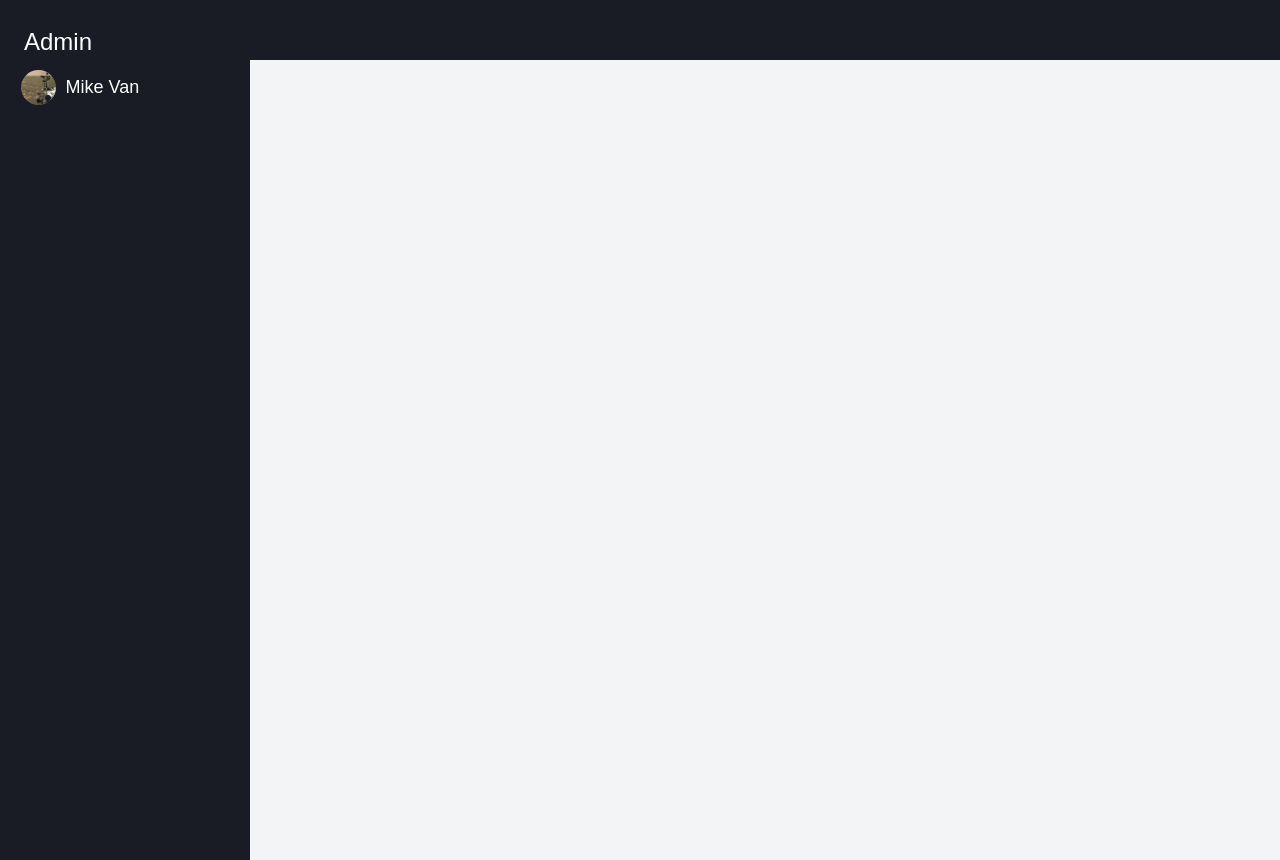
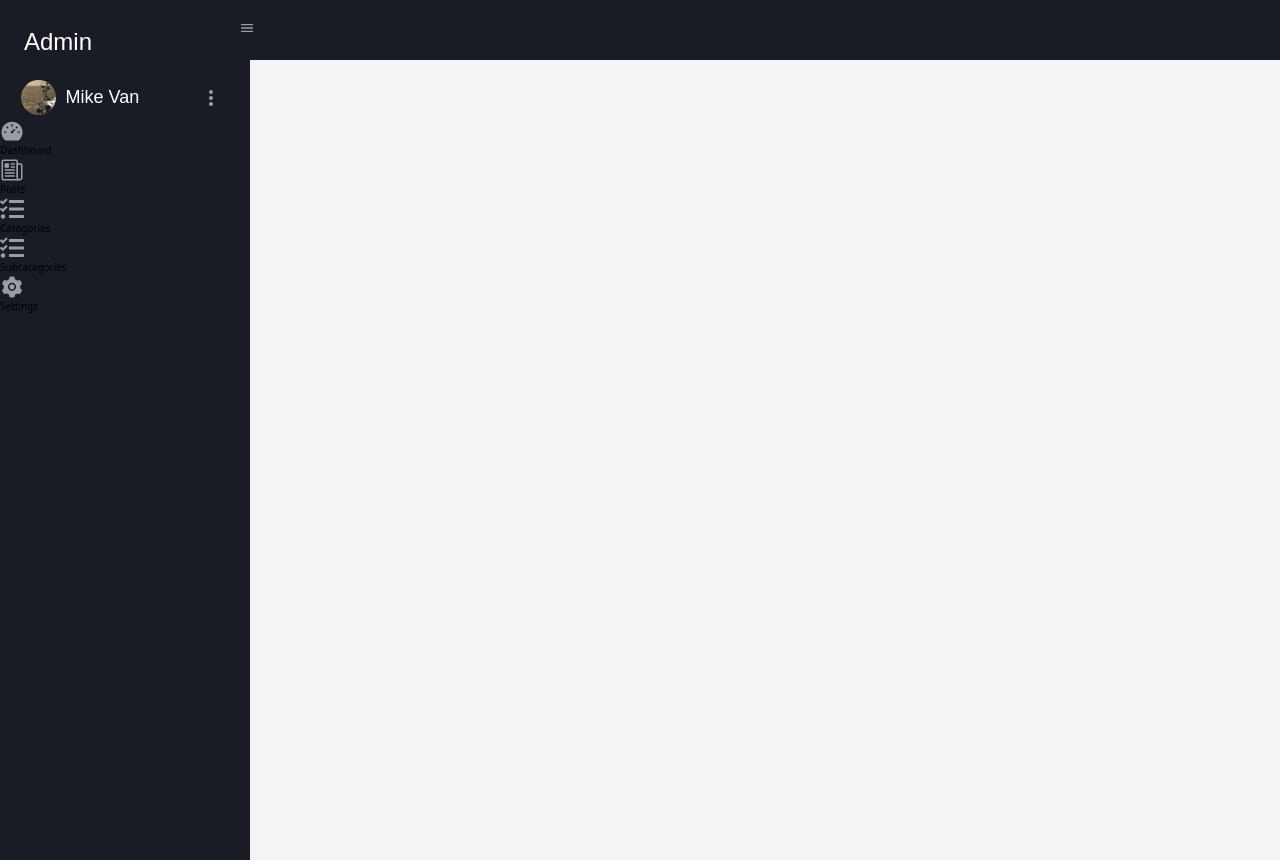
Before and after one commit to Sagni-prog/News-website, a React (Create React App) app: page / in a window 1280 px wide. Built offline with nearby package versions, Linux system fonts and the light colour scheme.

Commit message:
side bar modified

```diff
--- a/src/App.js
+++ b/src/App.js
@@ -17,7 +17,10 @@ function App() {
   const [state,dispatch] = useReducer(NavReducer,{show: false})
   return (
     <div className='h-100vh'>
-            <Dashboard />
+            <BrowserRouter>
+               <Dashboard />
+
+            </BrowserRouter>
            {/* <NavContext.Provider
    value={{state,dispatch}}
  >
--- a/src/components/Dashboard/SideBar.js
+++ b/src/components/Dashboard/SideBar.js
@@ -1,7 +1,14 @@
+/* eslint-disable jsx-a11y/alt-text */
 import React from 'react'
 import './dashboard.css'
 import './sidebar.css'
 import Images from '../../constants/Images'
+import { BiDotsVerticalRounded } from 'react-icons/bi'
+import { AiFillDashboard } from 'react-icons/ai'
+import { IoNewspaperOutline } from 'react-icons/io5'
+import { FaTasks } from 'react-icons/fa'
+import { AiFillSetting } from 'react-icons/ai'
+import { Link } from 'react-router-dom'
 
 
 const SideBar = () => {
@@ -11,19 +18,63 @@ const SideBar = () => {
     <div className='dashboard-sidebar dashboard-bg-dark h-100'>
       <div className = "sidebar-inside dashboard-bg-dark h-100">
           <div className='container pl-1'>
-             <div className = "author flex align-center gap-1 mt-1">
+             <div className = "author flex align-center gap-4 mt-2">
+              <div className='flex align-center gap-1'>
                 <div className = "author-img">
                     <img src = {mars} />
                 </div>
                 <div className = "author-name">
                      <p className = "font-montserrat font-18 color-white">Mike Van</p>
-                </div>
+                 </div>
+               </div>
 
-                <div className = "menu">
-                    menu
-                </div>
+                     <BiDotsVerticalRounded className = "menu-icon color-light-gray font-24 " />
              </div>
            </div>
+
+           <ul>
+                <li>
+                    <Link>
+                         <span>
+                           <AiFillDashboard className='font-24 color-light-gray'/>
+                         </span>
+                         Dashboard
+                    </Link>
+                </li>
+                <li>
+                    <Link>
+                         <span>
+                           <IoNewspaperOutline className='font-24 color-light-gray'/>
+                         </span>
+                         Posts
+                    </Link>
+                </li>
+                <li>
+                    <Link>
+                         <span>
+                           <FaTasks className='font-24 color-light-gray'/>
+                         </span>
+                        Catagories
+                    </Link>
+                </li>
+                <li>
+                   <Link>
+                         <span>
+                           <FaTasks className='font-24 color-light-gray'/>
+                         </span>
+                        Subcatagories
+                    </Link>
+                </li>
+                <li>
+                   <Link>
+                         <span>
+                           <AiFillSetting className='font-24 color-light-gray'/>
+                         </span>
+                        Settings
+                    </Link>
+                </li>
+           </ul>
+
         </div>
     </div>
   )
--- a/src/components/Dashboard/TopBar.js
+++ b/src/components/Dashboard/TopBar.js
@@ -1,5 +1,6 @@
 import React from 'react'
 import './topBar.css'
+import { MdOutlineMenu } from 'react-icons/md'
 
 const TopBar = () => {
   return (
@@ -9,7 +10,7 @@ const TopBar = () => {
           <h1 className='font-montserrat font-24 color-white pl-3 pt-3'>Admin</h1>
        </div>
        <div className='leftBar w-100'>
-
+            <MdOutlineMenu className='color-light-gray font-16 mt-2 ml-2' />
        </div>
        </div>
     </div>
--- a/src/components/Dashboard/sidebar.css
+++ b/src/components/Dashboard/sidebar.css
@@ -23,7 +23,7 @@
     height: 6px;
     border: #191c24 solid 3px;
     border-radius: 50%;
-    background-color: rgb(18, 212, 18);
+    background-color: rgb(22, 170, 22);
 }
 
 .author-img img{
@@ -32,3 +32,7 @@
     object-fit: cover;
     border-radius: 50%;
 }
+
+.author{
+    gap: 6rem;
+}
```
